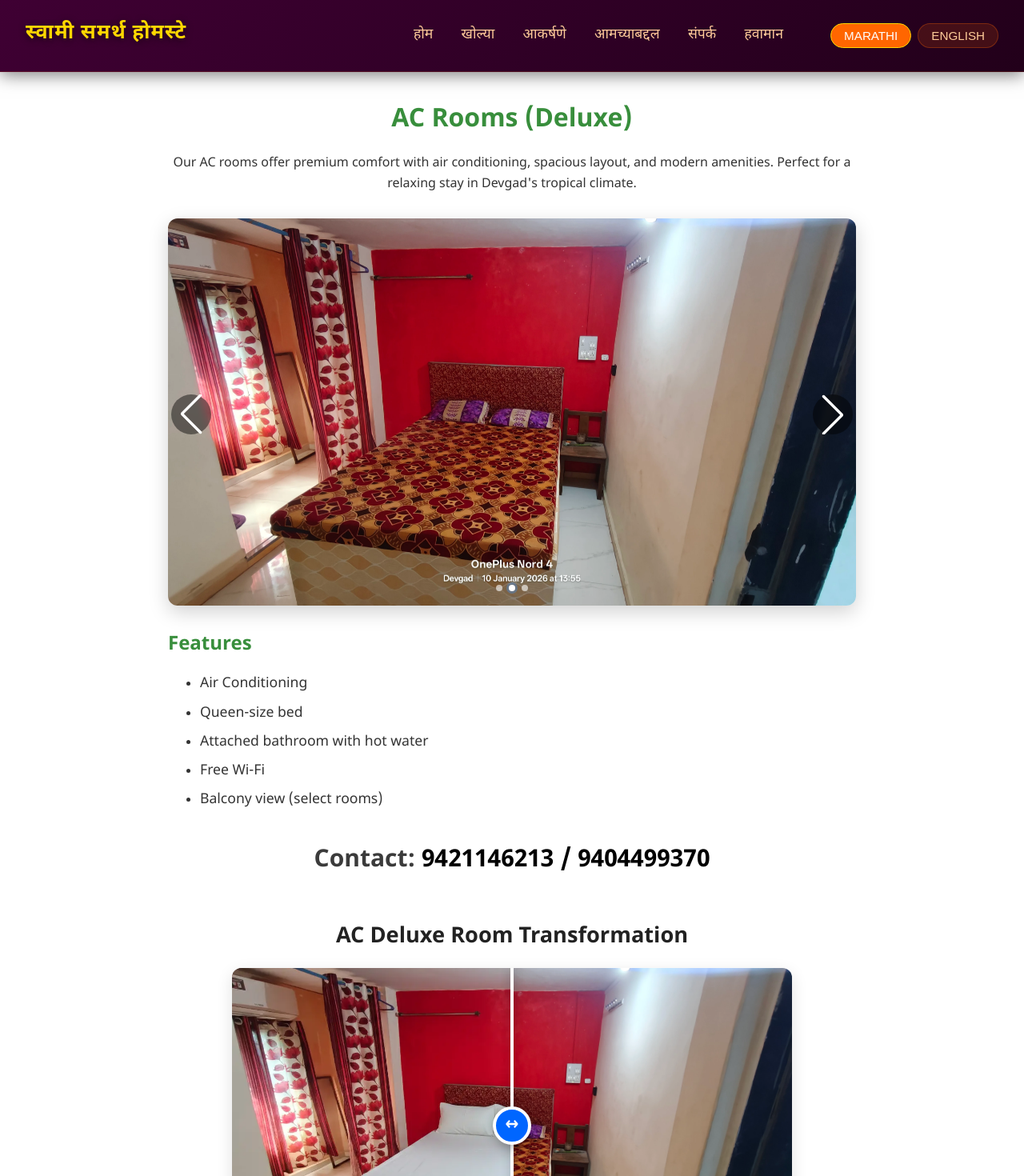
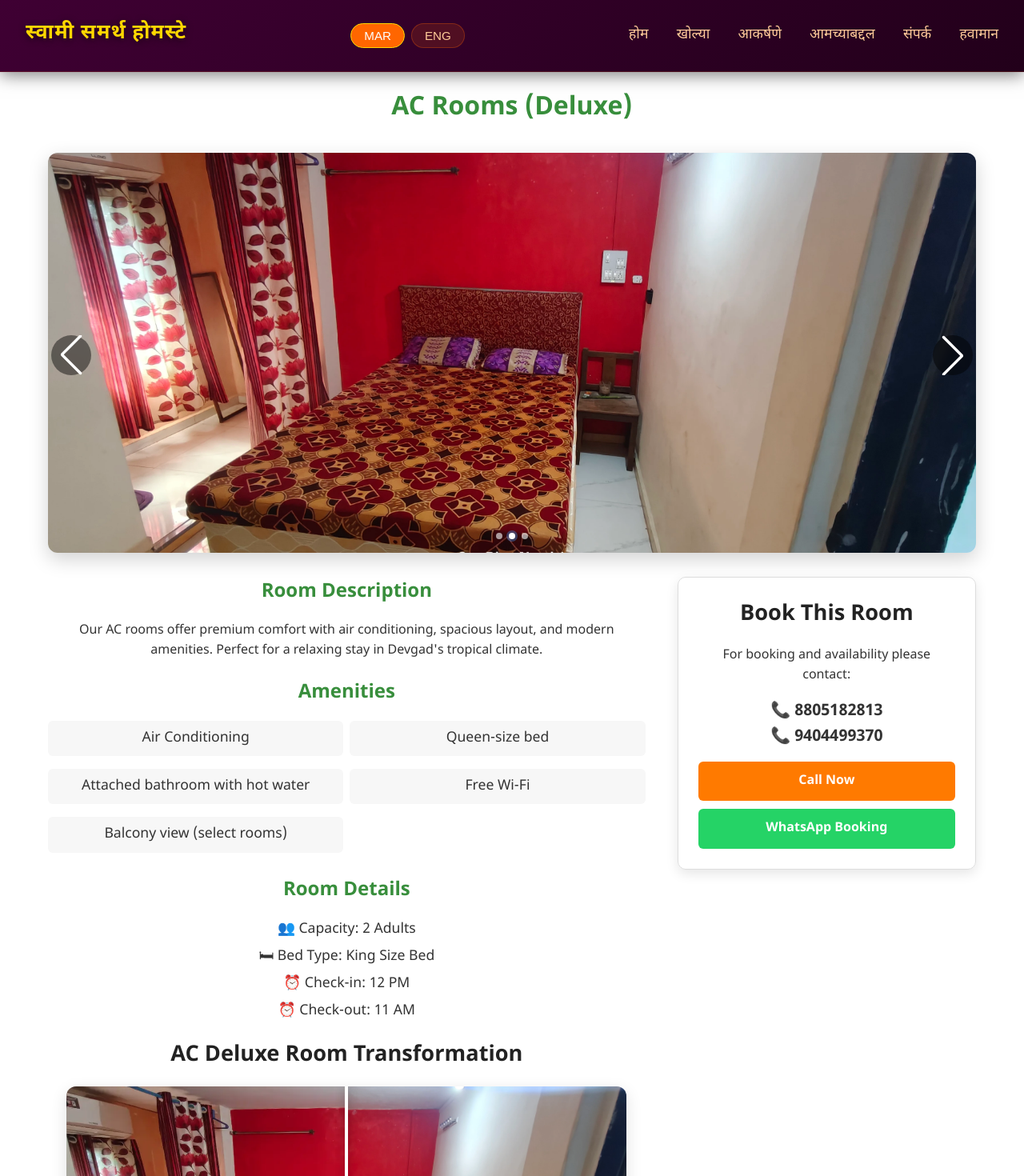
Before and after one commit to Bladestar1370/Project-Homestay, a React (Vite) app: page /ac-rooms in a window 1280 px wide. Shown: the top 1470 px of the page at 80% size. Built offline with nearby package versions, Linux system fonts and the light colour scheme.

Commit message:
more imporvements done

```diff
--- a/src/components/Footer.jsx
+++ b/src/components/Footer.jsx
@@ -18,7 +18,7 @@ function Footer() {
         <div className="footer-section">
           <h4>Contact</h4>
           <p>📍 Devgad, Maharashtra</p>
-          <p>📞 +91 9421146213</p>
+          <p>📞 +91 8805182813</p>
           <p>✉️ sumitdhuri61@gmail.com</p>
         </div>
       </div>
--- a/src/components/Navbar.css
+++ b/src/components/Navbar.css
@@ -113,31 +113,6 @@
 }
 
 
-
-
-/* Mobile responsiveness */
-@media (max-width: 768px) {
-  .nav-container {
-    flex-direction: column;
-    gap: 0.2rem;
-  }
-
-  .nav-links {
-    flex-wrap: wrap;
-    justify-content: center;
-    gap: 0.5rem;
-  }
-
-  .nav-logo {
-    font-size: 1.4rem;
-  }
-
-  .nav-link {
-    font-size: 1rem;
-  }
-}
-
-/* Hamburger Menu */
 .hamburger {
   display: none;
   background: none;
@@ -147,7 +122,17 @@
   cursor: pointer;
 }
 
+
 @media (max-width: 768px) {
+  .nav-container {
+    flex-direction: column;
+    gap: 0.2rem;
+  }
+
+  .nav-logo {
+    font-size: 1.4rem;
+  }
+
   .hamburger {
     display: block;
   }
@@ -182,7 +167,8 @@
   display: flex;
   align-items: center;
   gap: 0.5rem;
-  margin-left: 1.5rem;
+  margin-left: 1rem;
+  margin-right: 1rem;
 }
 
 .lang-btn {
@@ -207,10 +193,11 @@
   border-color: #ffd700;
 }
 
-@media (max-width: 768px) {
-  .lang-switcher {
-    margin-left: 0;
-    margin-top: 1rem;
-    justify-content: center;
-  }
+
+
+
+.nav-right{
+  display:flex;
+  align-items:center;
+  gap:10px;
 }
--- a/src/components/Navbar.jsx
+++ b/src/components/Navbar.jsx
@@ -58,6 +58,7 @@ function Navbar() {
   return (
     <nav className="navbar">
   <div className="nav-container">
+
     <NavLink
       to="/"
       className="nav-logo"
@@ -66,91 +67,68 @@ function Navbar() {
       {t('Swami Samarth Homestay')}
     </NavLink>
 
-        <button
-          className="hamburger"
-          onClick={toggleMenu}
-          aria-label={isMenuOpen ? "Close menu" : "Open menu"}
-          aria-expanded={isMenuOpen}
-        >
-          {isMenuOpen ? '✕' : '☰'}
-        </button>
+    {/* RIGHT SIDE CONTROLS */}
+    <div className="nav-right">
 
-        <div className={`nav-links ${isMenuOpen ? 'open' : ''}`}>
-          <NavLink
-            to="/"
-            className={({ isActive }) => `nav-link ${isActive ? 'active' : ''}`}
-            onClick={closeMenu}
-          >
-            {t('Home')}
-          </NavLink>
-
-          <NavLink
-            to="/"
-            className={({ isActive }) => `nav-link ${isActive ? 'active' : ''}`}
-            onClick={scrollToRooms}
-            end={false}  // so it doesn't force exact match for scroll case
-          >
-            {t('Rooms')}
-          </NavLink>
-
-          {/* <NavLink
-            to="/booking"
-            className={({ isActive }) => `nav-link ${isActive ? 'active' : ''}`}
-            onClick={closeMenu}
-          >
-            {t('Booking')}
-          </NavLink> */}
-
-          <NavLink
-            to="/"
-            className={({ isActive }) => `nav-link ${isActive ? 'active' : ''}`}
-            onClick={scrollToAttractions}
-            end={false}  // so it doesn't force exact match for scroll case
-          >
-            {t('Attractions')}
-          </NavLink>
-
-          <NavLink
-            to="/about"
-            className={({ isActive }) => `nav-link ${isActive ? 'active' : ''}`}
-            onClick={closeMenu}
-          >
-            {t('About')}
-          </NavLink>
-
-          <NavLink
-            to="/contact"
-            className={({ isActive }) => `nav-link ${isActive ? 'active' : ''}`}
-            onClick={closeMenu}
-          >
-            {t('Contact')}
-          </NavLink>
-
-          <NavLink
-            to="/weather"
-            className={({ isActive }) => `nav-link ${isActive ? 'active' : ''}`}
-            onClick={closeMenu}
-          >
-            {t('Weather')}
-          </NavLink>
-
+      {/* Language Switcher */}
       <div className="lang-switcher">
         <button
           className={`lang-btn ${i18n.language === 'mr' ? 'active' : ''}`}
           onClick={() => changeLanguage('mr')}
           type="button"
         >
-              MARATHI
+          MAR
         </button>
+
         <button
           className={`lang-btn ${i18n.language === 'en' ? 'active' : ''}`}
           onClick={() => changeLanguage('en')}
           type="button"
         >
-              ENGLISH
+          ENG
         </button>
       </div>
+
+      {/* Hamburger */}
+      <button
+        className="hamburger"
+        onClick={toggleMenu}
+        aria-expanded={isMenuOpen}
+      >
+        {isMenuOpen ? '✕' : '☰'}
+      </button>
+
     </div>
+
+    {/* NAV LINKS */}
+    <div className={`nav-links ${isMenuOpen ? 'open' : ''}`}>
+
+      <NavLink to="/" className="nav-link" onClick={closeMenu}>
+        {t('Home')}
+      </NavLink>
+
+      <NavLink to="/" className="nav-link" onClick={scrollToRooms}>
+        {t('Rooms')}
+      </NavLink>
+
+      <NavLink to="/" className="nav-link" onClick={scrollToAttractions}>
+        {t('Attractions')}
+      </NavLink>
+
+      <NavLink to="/about" className="nav-link" onClick={closeMenu}>
+        {t('About')}
+      </NavLink>
+
+      <NavLink to="/contact" className="nav-link" onClick={closeMenu}>
+        {t('Contact')}
+      </NavLink>
+
+      <NavLink to="/weather" className="nav-link" onClick={closeMenu}>
+        {t('Weather')}
+      </NavLink>
+
+    </div>
+
   </div>
 </nav>
   );
--- a/src/components/RoomGallery.css
+++ b/src/components/RoomGallery.css
@@ -3,7 +3,8 @@
 .room-gallery-slider {
   margin: 30px auto;
   width: 100%;
-  max-width: 1100px;
+  max-width: 1200px;
+  max-height: 500px;
   border-radius: 12px;
   overflow: hidden;
   box-shadow: 0 8px 24px rgba(0, 0, 0, 0.18);
--- a/src/pages/Contact.jsx
+++ b/src/pages/Contact.jsx
@@ -17,11 +17,11 @@ function Contact() {
           <h3>Swami Samarth Homestay</h3>
 
           <p className="contact-line">
-            <strong>Phone / WhatsApp:</strong> +91 9421146213
+            <strong>Phone / WhatsApp:</strong> +91 8805182813
           </p>
 
           <a
-            href="https://wa.me/919421146213"
+            href="https://wa.me/918805182813"
             target="_blank"
             rel="noopener noreferrer"
             className="whatsappBtn"
--- a/src/pages/RoomsType/RoomDetail.jsx
+++ b/src/pages/RoomsType/RoomDetail.jsx
@@ -1,17 +1,15 @@
 // src/components/RoomDetail.jsx
-import RoomGallery from '../../components/RoomGallery';
-import BeforeAfterSlider from '../../components/BeforeAfterSlider';
-import { Link } from 'react-router-dom';
+
+import RoomGallery from "../../components/RoomGallery";
+import BeforeAfterSlider from "../../components/BeforeAfterSlider";
+import "./Rooms.css";
 
 export default function RoomDetail({
   title,
   description,
   images,
   features,
-  // price,                                        // if wanted to show price then use this
-  // priceNote = '(includes breakfast)',
-  className = '',
-  // New optional props for before/after slider
+  className = "",
   beforeSrc,
   afterSrc,
   beforeAlt = "Room before improvements",
@@ -20,25 +18,36 @@ export default function RoomDetail({
 }) {
   return (
     <div className={`roomDetailsContainer ${className}`}>
-      <h1>{title}</h1>
-      <p>{description}</p>
 
+      <h1 className="room-title">{title}</h1>
+
+      {/* Image Gallery */}
       <RoomGallery images={images} />
 
-      <div className="details">
-        <h2>Features</h2>
-        <ul>
+      <div className="room-layout">
+
+        {/* LEFT SIDE */}
+        <div className="room-info">
+
+          <h2>Room Description</h2>
+          <p className="room-description">{description}</p>
+
+          <h2>Amenities</h2>
+          <ul className="features-list">
             {features.map((feature, idx) => (
               <li key={idx}>{feature}</li>
             ))}
           </ul>
 
-        <p>
-          <strong>Contact:</strong> 9421146213 / 9404499370
-        </p>
-      </div>
+          <h2>Room Details</h2>
+          <ul className="room-extra">
+            <li>👥 Capacity: 2 Adults</li>
+            <li>🛏 Bed Type: King Size Bed</li>
+            <li>⏰ Check-in: 12 PM</li>
+            <li>⏰ Check-out: 11 AM</li>
+          </ul>
 
-      {/* Conditionally render the slider only if both images are provided */}
+          {/* Before After Slider */}
           {beforeSrc && afterSrc && (
             <BeforeAfterSlider
               beforeSrc={beforeSrc}
@@ -49,9 +58,40 @@ export default function RoomDetail({
             />
           )}
 
-      {/* <Link to="/booking" className="bookButton">
-        Book Now
-      </Link> */}
+        </div>
+
+
+        {/* RIGHT SIDE CONTACT CARD */}
+        <div className="booking-card">
+
+          <h3>Book This Room</h3>
+
+          <p className="contact-text">
+            For booking and availability please contact:
+          </p>
+
+          <p className="phone-number">
+            📞 8805182813 <br/>
+            📞 9404499370
+          </p>
+
+          <a href="tel:8805182813" className="call-btn">
+            Call Now
+          </a>
+
+          <a
+            href="https://wa.me/918805182813"
+            target="_blank"
+            rel="noopener noreferrer"
+            className="whatsapp-btn"
+          >
+            WhatsApp Booking
+          </a>
+
+        </div>
+
+      </div>
+
     </div>
   );
 }
--- a/src/pages/RoomsType/Rooms.css
+++ b/src/pages/RoomsType/Rooms.css
@@ -1,8 +1,8 @@
 /* src/pages/ACrooms.css */
 
 .roomDetailsContainer {
-  max-width: 900px;
-  margin: 15px auto;
+  max-width: 1200px;
+  margin: auto;
   padding: 20px;
   text-align: center;
 }
@@ -28,8 +28,8 @@
 }
 
 .details p {
-  padding-top: 30px;
-  padding-bottom: 30px;
+  padding-top: 15px;
+  padding-bottom: 15px;
   color: black;
   font-weight: bold;
   font-size: 30px;
@@ -89,3 +89,138 @@
     height: 200px;
   }
 }
+
+
+.whatsapp-button {
+  display: block;               /* change from inline-block */
+  width: fit-content;           /* keeps button width according to text */
+  margin: 1rem auto;            /* centers horizontally */
+  padding: 0.8rem 1.5rem;
+  background-color: #25D366;    /* WhatsApp green */
+  color: white;
+  font-weight: bold;
+  text-decoration: none;
+  border-radius: 8px;
+  transition: background-color 0.2s;
+  text-align: center;
+}
+
+.whatsapp-button:hover {
+  background-color: #20b358;
+}
+
+.whatsapp-button::before {
+  content: "💬 ";
+  font-size: 1.2em;
+}
+
+
+
+
+.room-title{
+  text-align:center;
+  margin-bottom:20px;
+}
+
+/* Layout */
+
+.room-layout{
+  display:grid;
+  grid-template-columns:2fr 1fr;
+  gap:40px;
+  margin-top:30px;
+}
+
+/* Description */
+
+.room-description{
+  margin-bottom:20px;
+  line-height:1.6;
+}
+
+/* Amenities */
+
+.features-list{
+  list-style:none;
+  padding:0;
+  display:grid;
+  grid-template-columns:1fr 1fr;
+  gap:8px;
+  margin-bottom:20px;
+}
+
+.features-list li{
+  background:#f7f7f7;
+  padding:8px 12px;
+  border-radius:6px;
+}
+
+/* Extra details */
+
+.room-extra{
+  list-style:none;
+  padding:0;
+  margin-bottom:20px;
+}
+
+.room-extra li{
+  margin:6px 0;
+}
+
+/* CONTACT CARD */
+
+.booking-card{
+  position:sticky;
+  top:100px;
+  border:1px solid #ddd;
+  padding:25px;
+  border-radius:10px;
+  height:fit-content;
+  box-shadow:0 5px 15px rgba(0,0,0,0.1);
+  text-align:center;
+}
+
+.phone-number{
+  font-size:20px;
+  font-weight:bold;
+  margin:15px 0;
+}
+
+/* Buttons */
+
+.call-btn{
+  display:block;
+  background:#ff7a00;
+  color:white;
+  padding:12px;
+  text-decoration:none;
+  border-radius:6px;
+  margin-top:10px;
+  font-weight:bold;
+}
+
+.whatsapp-btn{
+  display:block;
+  background:#25D366;
+  color:white;
+  padding:12px;
+  text-decoration:none;
+  border-radius:6px;
+  margin-top:10px;
+  font-weight:bold;
+}
+
+/* Responsive */
+
+@media (max-width: 900px){
+
+  .room-layout{
+    grid-template-columns:1fr;
+  }
+
+  .booking-card{
+    position:relative;
+    top:0;
+  }
+
+}
```
Also changed, not shown: src/pages/RoomsType/NonACRooms.jsx (+4 -4 lines), src/assets/HS logo.jpg (added). Lines whose indentation alone changed are shown as unchanged.
